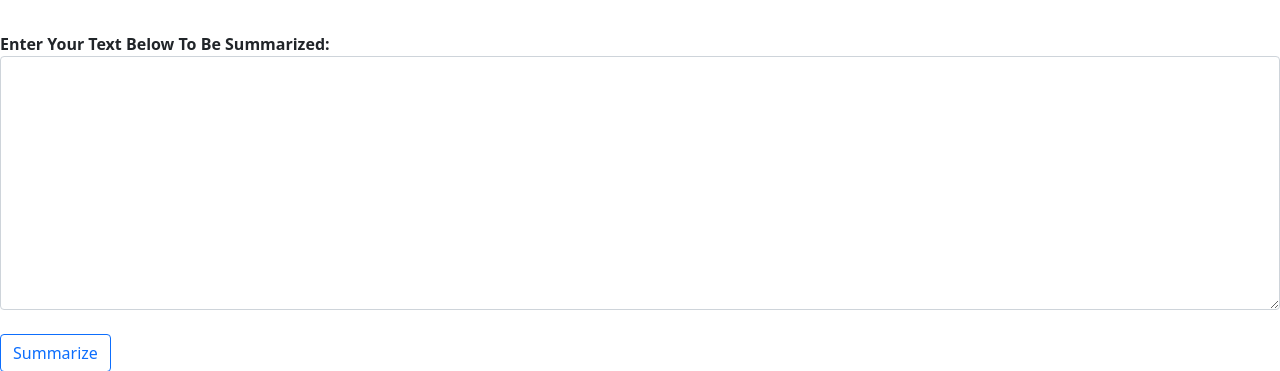
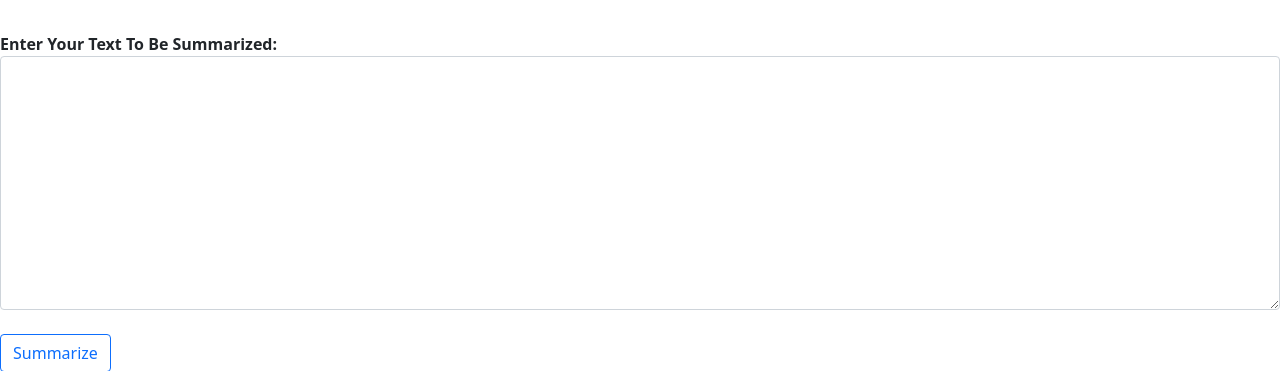
Before and after one commit to ThejakaSEP/BERT_text_Summarizer_Heroku, a Flask app: page / in a window 1280 px wide. Shown: the part 56-427 px from the top of the page. Run offline with Flask 2, Linux system fonts and the light colour scheme.

Commit message:
text change

```diff
--- a/templates/index.html
+++ b/templates/index.html
@@ -22,7 +22,7 @@
     <form action="/summarize" method="post">
       <div class="form-group">
         <label for="exampleFormControlTextarea1" style="padding-top: 2em;">
-          <strong>Enter Your Text Below To Be Summarized:</strong>
+          <strong>Enter Your Text To Be Summarized:</strong>
         </label>
         <br />
         <textarea
```
